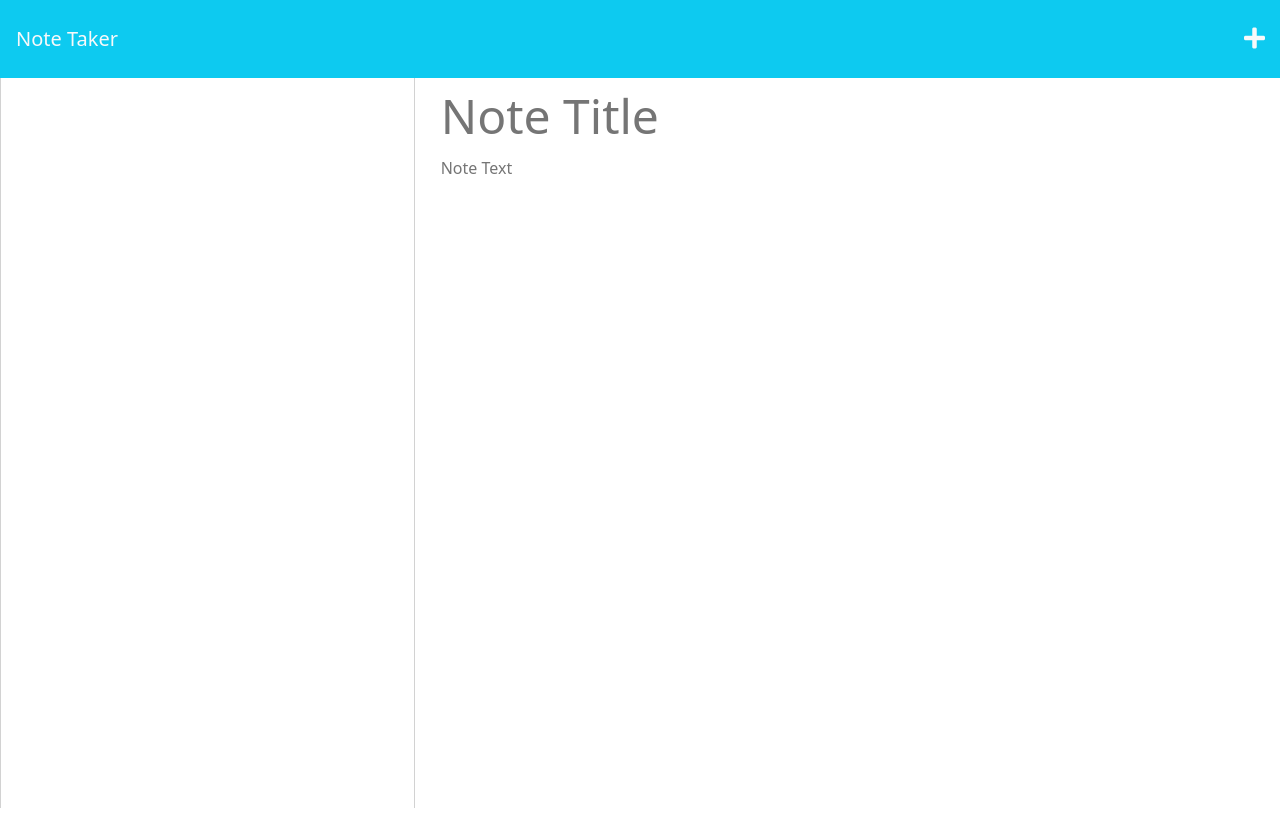
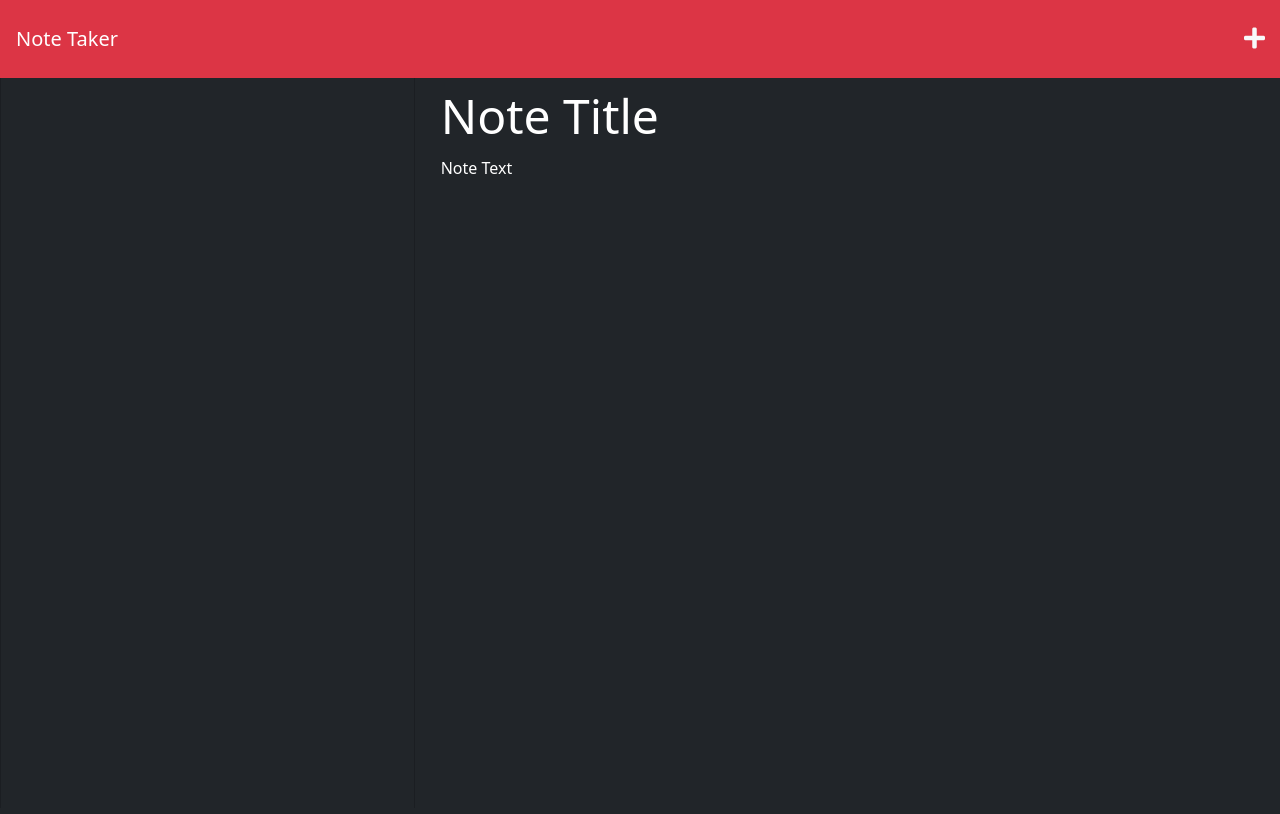
Before and after one commit to judemdonahue/Express.js-Note-Taker, a website: page public/notes.html in a window 1280 px wide. Drawn offline with nearby package versions, Linux system fonts and the light colour scheme; no server answers.

Commit message:
changed them ugly ahh colors

```diff
--- a/public/assets/css/styles.css
+++ b/public/assets/css/styles.css
@@ -19,10 +19,14 @@ body {
 
 .note-textarea,
 .note-title {
-  color: #000000;
+  color: #ffffff;
   width: 100%;
   outline: none;
   border: none;
+}
+
+::placeholder{
+  color: #ffffff;
 }
 
 .note-textarea {
--- a/public/assets/js/index.js
+++ b/public/assets/js/index.js
@@ -129,9 +129,11 @@ const renderNoteList = async (notes) => {
   const createLi = (text, delBtn = true) => {
     const liEl = document.createElement('li');
     liEl.classList.add('list-group-item');
+    liEl.classList.add('bg-dark');
 
     const spanEl = document.createElement('span');
     spanEl.classList.add('list-item-title');
+    spanEl.classList.add('text-white');
     spanEl.innerText = text;
     spanEl.addEventListener('click', handleNoteView);
 
--- a/public/notes.html
+++ b/public/notes.html
@@ -15,9 +15,9 @@
     <link rel="stylesheet" href="/assets/css/styles.css" />
   </head>
 
-  <body>
-    <nav class="navbar bg-info">
-      <a class="navbar-brand text-light p-3" href="/">Note Taker </a>
+  <body class="bg-dark">
+    <nav class="navbar bg-danger">
+      <a class="navbar-brand text-white p-3" href="/">Note Taker </a>
       <div class="icons">
         <i class="fas fa-save text-light save-note"></i>
         <i class="fas fa-plus text-light new-note"></i>
@@ -26,18 +26,18 @@
     <div class="container-fluid">
       <div class="row">
         <div class="col-4 list-container">
-          <div class="card">
-            <ul class="list-group"></ul>
+          <div class="card bg-dark">
+            <ul class="list-group bg-dark"></ul>
           </div>
         </div>
         <div class="col-8">
           <input
-            class="note-title"
+            class="note-title bg-dark text-white"
             placeholder="Note Title"
             maxlength="28"
             type="text"
           />
-          <textarea class="note-textarea" placeholder="Note Text"></textarea>
+          <textarea class="note-textarea bg-dark text-white" placeholder="Note Text"></textarea>
         </div>
       </div>
     </div>
```
Also changed, not shown: public/index.html (+7 -7 lines).
